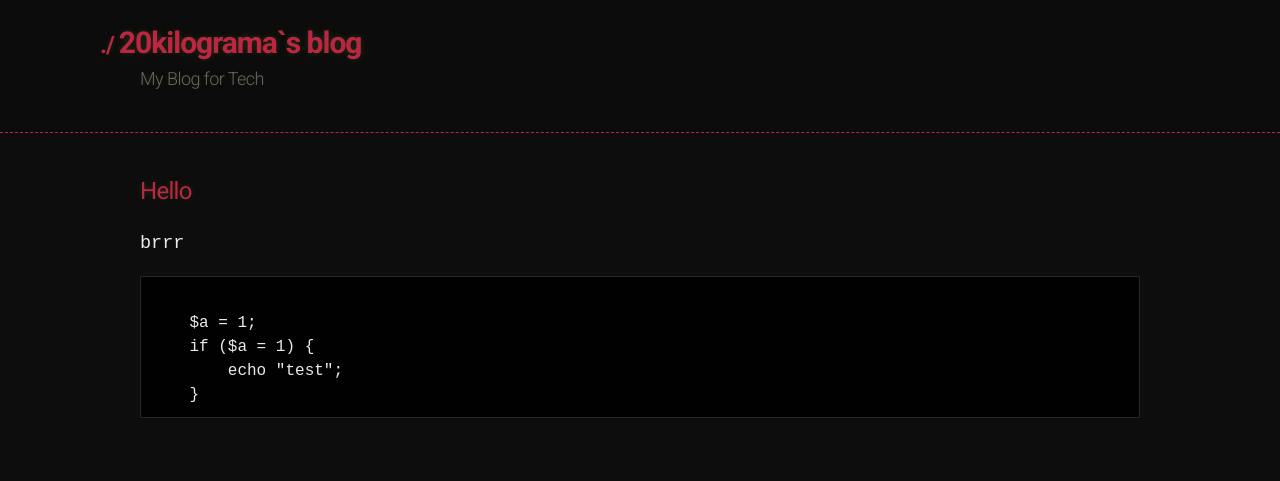
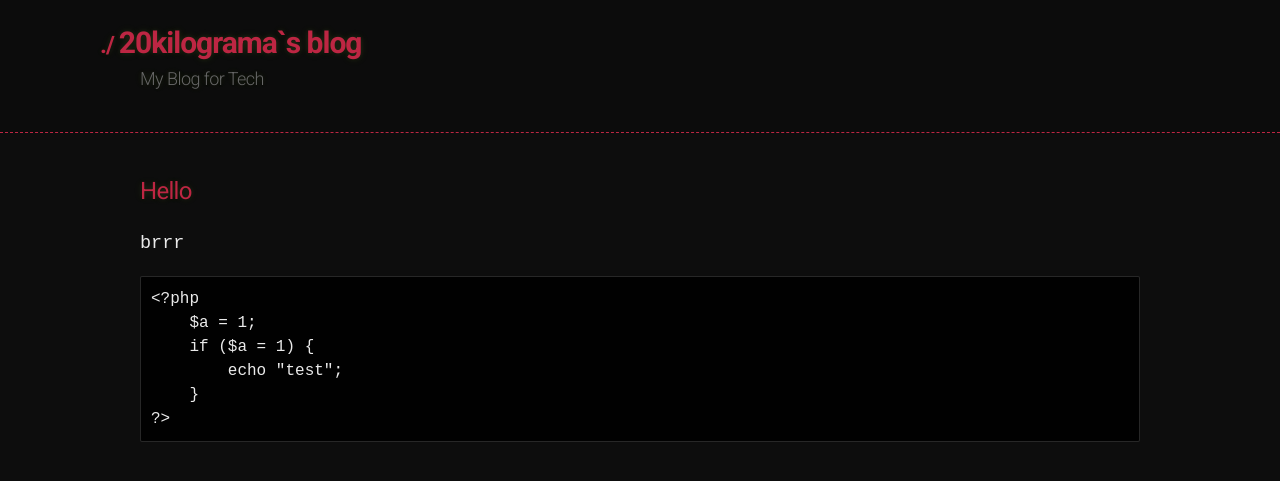
Before and after one commit to 20kilograma/blog, a Jekyll site: the page built from webcache.md, in a window 1280 px wide. Shown: the top 481 px of the page. Built offline with Jekyll 4.4.1, drawn with Linux system fonts in a browser that asks for light colours; nearby versions of some CDN libraries; some web fonts are replaced; our own code applies the rules of GitHub Pages for plain Markdown files.

Commit message:
Update webcache.md

```diff
--- a/webcache.md
+++ b/webcache.md
@@ -3,9 +3,10 @@
 <code> brrr </code>
 
 <pre>
-<code class="language-php">
+<code class="language-php">&lt;?php
     $a = 1;
     if ($a = 1) {
         echo "test";
     }
+?>
 </code></pre>
```
